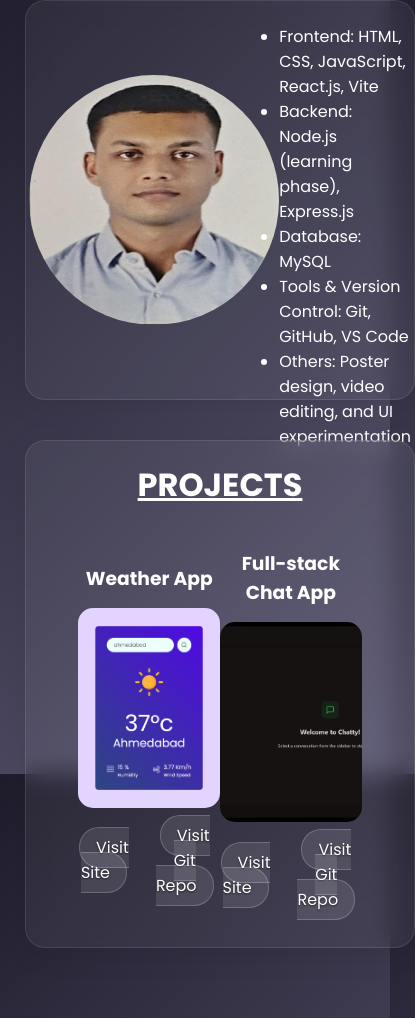
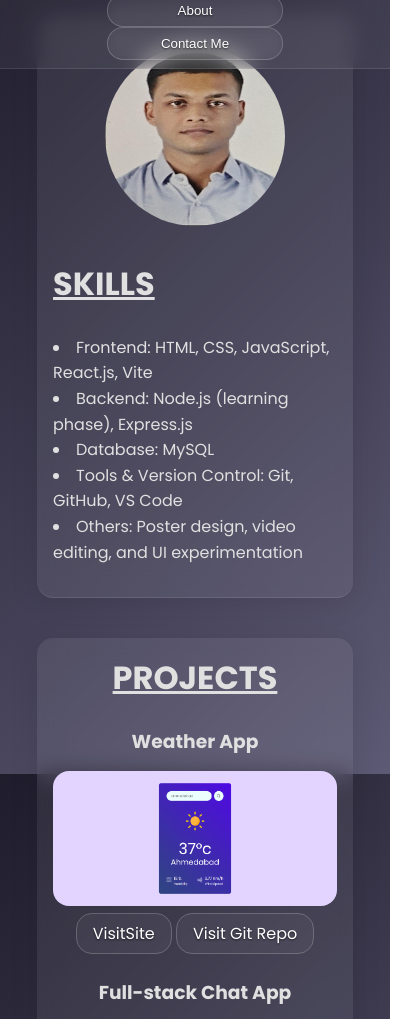
Before and after one commit to rahulp-fx/portfolio, a plain HTML site: page index.html in a window 390 px wide. Shown: the part 70-1089 px from the top of the page, 415 px wide, since content can reach past the window. Drawn offline with Linux system fonts and the light colour scheme.

Commit message:
Responsiveness added

```diff
--- a/index.html
+++ b/index.html
@@ -11,10 +11,9 @@
         @import url('https://fonts.googleapis.com/css2?family=Poppins:ital,wght@0,100;0,200;0,300;0,400;0,500;0,600;0,700;0,800;0,900;1,100;1,200;1,300;1,400;1,500;1,600;1,700;1,800;1,900&display=swap');
     </style>
 </head>
-
 <body>
     <header>
-        <div class="Title">
+        <div class="title">
             <h1>PORTFOLIO</h1>
         </div>
         <div class="menu">
@@ -23,13 +22,10 @@
         </div>
     </header>
 
-
     <main>
-
-
-        <div class="intro glass-bg">
-
-            <div class="profile"><img src="assets/photograph.jpg" alt="Profile">
+        <div class="intro-section glass-bg">
+            <div class="profile-image">
+                <img src="assets/photograph.jpg" alt="Profile Image">
             </div>
 
             <div class="skills">
@@ -42,52 +38,52 @@
                     <li>Tools & Version Control: Git, GitHub, VS Code</li>
                     <li>Others: Poster design, video editing, and UI experimentation</li>
                 </ul>
-
             </div>
-
-
 
         </div>
 
-
-
-
-        </div>
-
-        <div class="work glass-bg">
+        <div class="projects-section glass-bg">
             <h1><u>PROJECTS</u></h1>
             <br>
             <div class="projects">
+
                 <div class="weather-app">
                     <h3>Weather App</h3>
-                    <img src="assets/weather-app.png">
+                    <img src="assets/weather-app.png" alt="weather-app screenshot">
+
                     <div class="links">
-                        <a href="https://weather-app-v2-three.vercel.app" alt="weather-app" target="_blank"><span>Visit
-                                Site</span></a>
-                        <a href="https://github.com/rahulp-fx/weather-app" alt="github" target="_blank"><span>Visit Git
-                                Repo</span></a>
+                        <a href="https://weather-app-v2-three.vercel.app" target="_blank" rel="noopener noreferrer">
+                            <span>VisitSite</span>
+                        </a>
+
+                        <a href="https://github.com/rahulp-fx/weather-app" target="_blank" rel="noopener noreferrer">
+                            <span>Visit Git Repo</span>
+                        </a>
                     </div>
                 </div>
+
                 <div class="chatty">
                     <h3>Full-stack Chat App</h3>
-                    <img src="assets/chatty.png">
+                    <img src="assets/chatty.png" alt="chatty screenshot">
+
                     <div class="links">
-                        <a href="https://fullstack-chat-app-2rw8.onrender.com" alt="Chatty" target="_blank"><span>Visit
-                                Site</span></a>
-                        <a href="https://github.com/rahulp-fx/fullstack-chat-app" alt="github"
-                            target="_blank"><span>Visit Git Repo</span></a>
+                        <a href="https://fullstack-chat-app-2rw8.onrender.com" target="_blank" rel="noopener noreferrer">
+                            <span>Visit Site</span>
+                            </a>
+                        <a href="https://github.com/rahulp-fx/fullstack-chat-app" target="_blank" rel="noopener noreferrer">
+                            <span>Visit Git Repo</span>
+                        </a>
                     </div>
                 </div>
+
             </div>
         </div>
 
     </main>
 
+    <!-- NOTE -->
+    <!-- In short, noopener is largely a security measure to prevent malicious links from gaining access to a user’s browser -->
+    <!-- noreferrer keeps external sites from knowing that you have included links to their material on your website.  -->
 
-    <!-- <footer>
-        <span><a href="https://www.linkedin.com/in/rahul-parmar-735ab632a/">LinkedIn</a></span>
-        <span><a href="https://github.com/rahulp-fx">GitHub</a></span>
-    </footer> -->
 </body>
-
 </html>
--- a/style.css
+++ b/style.css
@@ -4,271 +4,134 @@
   box-sizing: border-box;
 }
 
-html,
 body {
-  height: 100%;
-  width: 100%;
+  min-height: 100vh;
   display: flex;
   flex-direction: column;
-}
-
-body {
-  /* font-family: 'Manrope', sans-serif; */
+  align-items: center;
   font-family: "Poppins", sans-serif;
   font-weight: 400;
-  /* background: linear-gradient(135deg, #1f1c2c, #928dab); */
-  /* different tone for bright color */
+  color: #e0e0e0;
+  font-size: clamp(1rem, 2vw, 1.2rem);
+  -webkit-font-smoothing: antialiased;
+  -moz-osx-font-smoothing: grayscale;
   background: linear-gradient(135deg, #1f1c2c, #5d5a75);
-
-  color: white;
   background-repeat: no-repeat;
   background-attachment: fixed;
   background-size: cover;
-
-  /* better Font rendering */
-  -webkit-font-smoothing: antialiased;
-  -moz-osx-font-smoothing: grayscale;
 }
-
-/* Overlay a Semi-Transparent Black Layer */
-/*
-body::before {
-    content: "";
-    position: fixed;
-    inset: 0;
-    background: rgba(0, 0, 0, 0.4);
-    z-index: -1;
-  } */
 
 body::-webkit-scrollbar {
   display: none;
 }
 
-/* Glassmorphism for divs */
 .glass-bg {
-  /* margin-top: 15px;
-    margin-bottom: 10px; */
-  background: rgba(255, 255, 255, 0.05);
+  background: rgba(255, 255, 255, 0.07);
   backdrop-filter: blur(12px);
-  -webkit-backdrop-filter: blur(12px);
-  border: 1px solid rgba(255, 255, 255, 0.1);
-  border-radius: 20px;
+  border-bottom: 1px solid rgba(255, 255, 255, 0.1);
+  border-radius: 1rem;
   box-shadow: 0 4px 30px rgba(0, 0, 0, 0.1);
-  padding: 20px;
-  width: 90%; /* or any other width to fit the design */
-  max-width: 1200px; /* You can adjust this to fit your design */
-  margin: 20px auto; /* Center align */
+  padding: 1rem;
+  width: 90%; /* fit the desgin */
+  max-width: 1200px;
+  margin: 20px auto; /* Center Align */
 }
 
-/* HEADER */
+/* Header */
 
 header {
-  /* background-color: gray; */
-
+  display: flex;
+  justify-content: space-between;
+  align-items: center;
+  width: 100%;
+  height: 50px;
+  padding: 1rem;
+  position: fixed;
+  top: 0;
+  z-index: 10;
   /* Glassmorphism effect */
   background: rgba(255, 255, 255, 0.05);
   backdrop-filter: blur(10px);
   border-bottom: 1px solid rgba(255, 255, 255, 0.1);
-
-  /* alternative - not so good */
-  /* background-color: #2e2b4f; */
-
-  position: fixed;
-  top: 0;
-  left: 0;
-  z-index: 10;
-  display: flex;
-  justify-content: center;
-  align-items: center;
-  width: 100%;
-  height: 50px;
-  margin: 0;
-  padding: 10px;
-  /* border: solid 1px white; */
-}
-
-.Title {
-  display: flex;
-  justify-content: left;
-  align-items: center;
-  width: 100%;
-  height: 100%;
-  /* border: solid 1px yellow; */
 }
 
 .menu {
-  display: flex;
-  justify-content: right;
-  align-items: center;
-  width: 50%;
-  height: 100%;
   gap: 15px;
-  /* border: solid 1px blue; */
 }
 
-button,
-span {
-  /* Chatgpt */
-  background: rgba(255, 255, 255, 0.1);
+button,span {
+  background: rgba(255, 255, 255, 0.04);
   color: #ffffff;
-  border-radius: 20px;
+  border: 1px solid rgba(255, 255, 255, 0.2);
+  border-radius: 1rem;
   padding: 0.5rem 1rem;
   backdrop-filter: blur(7px);
-  border: 1px solid rgba(255, 255, 255, 0.2);
   text-shadow: 0 1px 2px rgba(0, 0, 0, 0.6);
-  /* Mine */
-  /* background-color: white;
-    border-radius: 20px;
-    color: black;
-    padding: 7px; */
+  transition: transform 0.3s ease, box-shadow 0.3s ease;
 }
 
-button:hover {
-  cursor: pointer;
-}
-
-span:hover {
+span:hover,button:hover {
   transform: scale(1.05);
   transition: all 0.3s ease;
   cursor: pointer;
   box-shadow: 0 0 10px rgba(255, 255, 255, 0.2);
 }
 
-/* MAIN */
+/* Main */
 
 main {
-  /* flex: 1; takes remaining space after header */
-  /* height: 100vh;
-    margin: 0; */
-  /* border: solid 1px red; */
-  width: 100%;
+  width: 70%;
   display: flex;
   flex-direction: column;
   justify-content: center;
   align-items: center;
-  padding-top: 50px;
-  padding-bottom: 50px;
+  padding-top: 3rem;
   margin: 0 25px;
 }
 
-/* .container {
-    width: 100%;
-    display: flex;
-    justify-content: center;
-    align-items: center;
-} */
+.intro-section {
+  display: flex;
+  flex-direction: row;
+  justify-content: space-around;
+  gap: 2rem;
+  flex-wrap: wrap; /* allow warping */
+  text-align: left;
+  line-height: 1.6;
+}
 
-.intro {
-  width: 100%;
-  height: 400px;
-  /* border: solid 1px white; */
+.intro-section ul {
+  list-style-position: inside;
+}
+
+.profile-image img {
+  border-radius: 50%;
+  width: 50vw;
+  max-width: 250px;
+  height: 50vh;
+  max-height: 250px;
+}
+
+.projects-section {
   display: flex;
-  /* margin: 0;
-    padding: 0; */
+  flex-direction: column;
   justify-content: center;
   align-items: center;
 }
 
-.profile {
-  /* border: solid 1px red; */
-  width: 80%;
-  height: 100%;
+.projects {
   display: flex;
   justify-content: center;
-  align-items: center;
-  object-fit: cover;
-}
-
-.profile img{
-  /* border: solid 1px red; */
-  border-radius: 50%;
-  width: 250px;
-  height: 250px;
-}
-
-/* .welcome {
-  width: 50%;
-  height: 100%;
-  padding: 25px;
-  line-height: 25px;
-  word-spacing: 5px;
-  display: flex;
-  flex-direction: column;
-  justify-content: center;
-  align-items: center;
-
-} */
-
-.skills {
-  width: 100%;
-  height: 400px;
-  display: flex;
-  flex-direction: column;
-  justify-content: center;
-  /* align-items: center; */
-  text-align: left;
-  /* border: solid 1px orangered; */
-}
-
-/* .text {
-  display: flex;
-  flex-direction: column;
-  justify-content: center;
-  align-items: center;
-  word-spacing: 3px;
-  width: 50%;
-  height: 100%;
-  padding-top: 15px;
-  line-height: 25px;
-} */
-
-.clip {
-  /* border: solid 1px green; */
-  width: 50%;
-  height: 100%;
-  display: flex;
-  justify-content: center;
-  align-items: center;
-}
-
-.clip img {
-  border-radius: 50%;
-  height: 300px;
-  width: 300px;
-  object-fit: cover;
-}
-
-.work {
-  width: 100%;
-  display: flex;
-  flex-direction: column;
-  justify-content: center;
-  align-items: center;
-  text-align: center;
-  /* border: solid 1px red; */
-}
-
-.projects {
-  /* border:solid 1px green; */
-  display: inline-flex;
-  justify-content: space-evenly;
-  align-items: center;
-  width: 90%;
-  padding: 15px;
+  flex-wrap: wrap;
+  gap: 2rem;
 }
 
 .projects img {
-  /* border: solid 1px yellow; */
-  border-radius: 15px;
-  width: 100%;
-  height: 200px;
-  object-fit: cover;
+  border-radius: 1rem;
+  height: 150px;
 }
 
-.weather-app,
-.chatty {
+.weather-app, .chatty {
   max-width: 400px;
-  width: 100%;
   display: flex;
   flex-direction: column;
   justify-content: center;
@@ -277,37 +140,66 @@ main {
 }
 
 .links {
-  display: inline-flex;
-  justify-content: space-evenly;
-  align-items: center;
-  gap: 20px;
+gap: 20px;
 }
 
 .links a {
   text-decoration: none;
 }
 
-/* FOOTER */
+/* Responsive Blocks */
 
-/* footer {
-    background-color: gray;
-    color: white;
-    position: fixed;
-    bottom: 0;
-    left: 0;
+/* Header */
+@media (max-width: 600px){
+  header {
+    flex-direction: column;
+    height: auto;
+    padding: 0.5rem;
+    gap: 0.5rem;
+  }
+
+  .menu {
+    flex-direction: column;
+    gap: 10px;
+  }
+
+  button,span {
+    width: 100%;
+    text-align: center;
+  }
+}
+
+/* Main */
+@media (max-width: 768px){
+  main {
+    width: 90%;
+    margin: 0 auto;
+    margin-top: 1rem;
+  }
+
+  .intro-section {
+    flex-direction: column;
+    height: auto;
+    padding: 2rem 1rem;
+  }
+
+  .profile-image {
     display: flex;
     justify-content: center;
-    align-items: center;
+  }
+
+  .profile-image img {
+    width: 180px;
+    height: 180px;
+  }
+
+  .weather-app, .chatty {
+    max-width: 100%;
+  }
+
+  .projects img {
     width: 100%;
-    height: 50px;
-    margin: 0;
-    padding: 10px;
-    gap: 20px;
-
-    z-index: 10;
+    max-width: 300px;
+    height: auto;
+  }
 }
-
-footer a{
-    text-decoration: none;
-    color: black;
-} */
```
